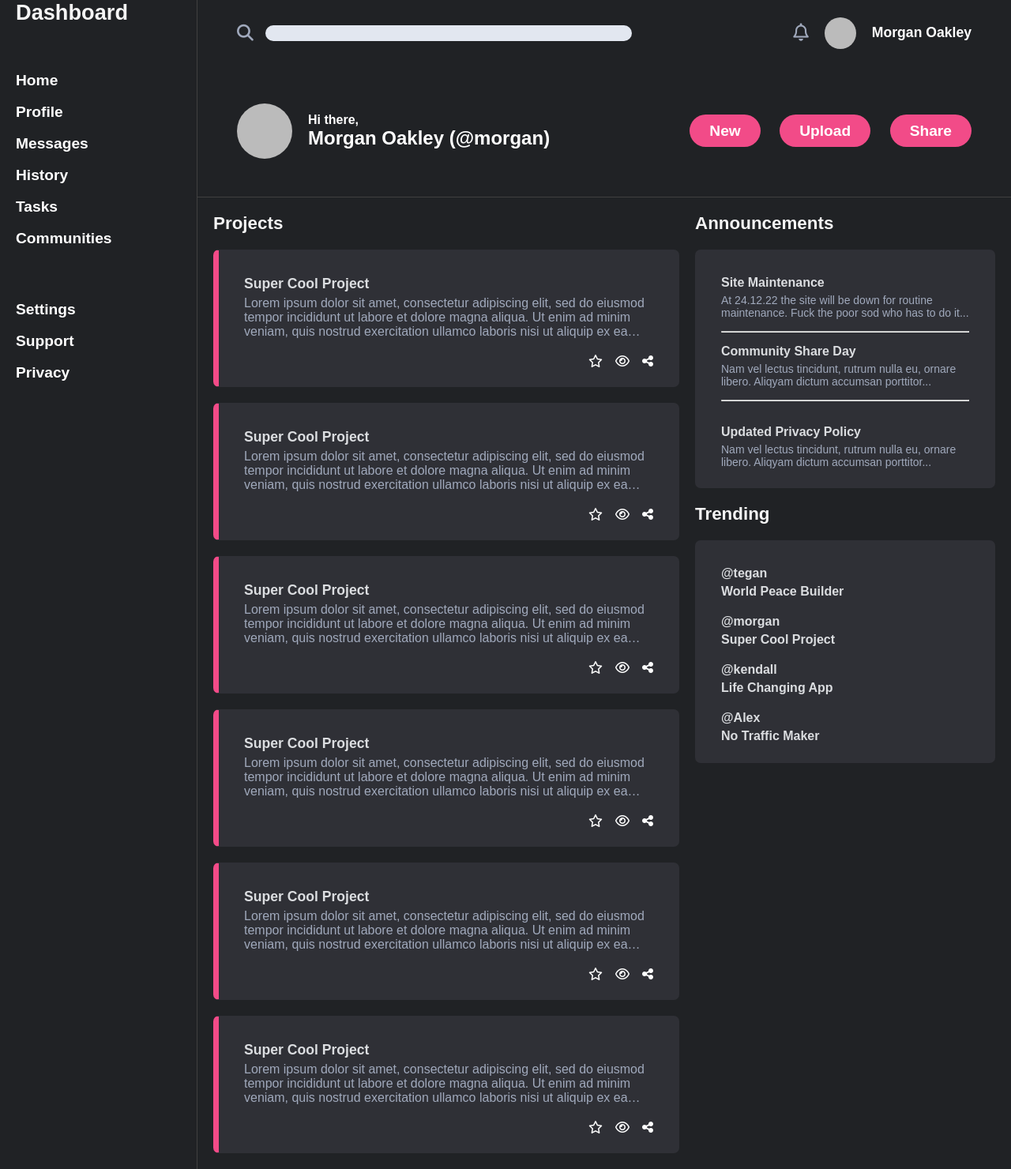
After one commit to baguswijaksono/PHP-Cash-Documentation, a PHP site: page /assets/php/admin_dashboard.php in a window 1280 px wide. The commit adds this page. Shown: the whole page at 79% size. Run offline with PHP 8.4, Linux system fonts and the light colour scheme; some libraries are stand-ins or nearby versions.

Commit message:
nambahin dasboard buat admin

```diff
--- /dev/null
+++ b/assets/css/admin_dashboard_style.css
@@ -0,0 +1,376 @@
+:root {
+
+    /*  HEADER  */
+    --header-color: #202225;
+    --header-text-color: white;
+    --header-button-color: #F24B88;
+    --header-button-color-hover: #ff96bc;
+    --header-border-color: #404040;
+
+    /*  SIDEBAR  */
+    --side-bar-bg-color: #202225;
+    --sidebar-bg-color-highlight: #3e3f48;
+    --sidebar-text-color: whitesmoke;
+    --sidebar-border-color: #404040;
+
+    /*  MAIN CONTENT  */
+    --main-content-color: #202225;
+    --content-headers: whitesmoke;
+    --main-content-title-color: #dbdde0;
+    --main-content-text-color: #A0A9BC;
+
+    /*  CARDS  */
+    --card-bg-color: #2f3036;
+    --card-border-color: dimgray;
+    --card-icon-color: white;
+    --project-card-highlight: #F24B88;
+
+    /*  TRENDING  */
+    --trending-text-color: #dbdde0;
+
+    /*  OTHER  */
+    --margin-top: 5px;
+    --hot-magenta: #f24b88;
+}
+
+* {
+    margin: 0;
+    font-family: Arial, Helvetica, sans-serif;
+}
+
+.container {
+    display: grid;
+    grid-template-columns: 250px 5fr;
+    grid-template-rows: 250px 5fr;
+    height: 100vh;
+}
+
+a {
+    text-decoration: none;
+}
+
+a:visited {
+    color: black
+}
+
+/*  HEADER  */
+
+.header {
+    background-color: var(--header-color);
+    grid-row: 1;
+    grid-column: 2;
+    display: grid;
+    grid-template-rows: 1fr 2fr;
+    grid-template-columns: auto;
+    padding-left: 50px;
+    padding-right: 50px;
+    border-bottom: 1px solid var(--header-border-color);
+}
+
+.search-bar {
+    display: grid;
+    grid-column: 1;
+    grid-template-columns: 2;
+    grid-template-rows: 0;
+    align-content: center;
+    align-items: center;
+    margin-right: auto;
+}
+
+.search-icon,
+.fa.solid {
+    grid-column: 1;
+    font-size: 1.3rem;
+    color: var(--main-content-text-color);
+}
+
+.search-bar > input {
+    outline: none;
+    border: none;
+    grid-column: 2;
+    margin-left: 15px;
+    width: 200%;
+    height: 1.1rem;
+    background-color: #e2e7f0;
+    padding: 10px 20px;
+    border-radius: 30px;
+}
+
+.user-menu {
+    grid-column: 2;
+    display: grid;
+    grid-template-columns: 3;
+    align-content: center;
+    align-items: center;
+    margin-left: auto;
+    grid-gap: 20px;
+}
+
+.notifications,
+.fa-bell-on {
+    font-size: 1.4rem;
+    color: var(--main-content-text-color);
+}
+
+.user-avatar-small {
+    height: 40px;
+    width: 40px;
+    background-color: #bbb;
+    border-radius: 50%;
+    display: inline-block;
+}
+
+.user-display-name {
+    color: var(--header-text-color);
+    grid-column: 3;
+    font-weight: 700;
+    font-size: 1.1rem;
+}
+
+.welcome-user {
+    display: grid;
+    grid-template-columns: 2;
+    grid-template-rows: 1;
+    grid-row: 2;
+    grid-column: 1;
+    align-content: center;
+    align-items: center;
+    margin-right: auto;
+    grid-gap: 20px;
+    color: var(--header-text-color);
+}
+
+.user-avatar-large {
+    height: 70px;
+    width: 70px;
+    background-color: #bbb;
+    border-radius: 50%;
+    display: inline-block;
+    grid-column: 1;
+}
+
+.greeting {
+    grid-column: 2;
+    grid-gap: 20px;
+    font-weight: 700;
+}
+
+.greeting-user {
+    font-size: 1.5rem;
+}
+
+.menu {
+    grid-row: 2;
+    align-self: center;
+    grid-column: 2;
+    margin-left: auto;
+}
+
+.menu-button {
+    background-color: var(--header-button-color);
+    color: white;
+    font-weight: 700;
+    font-size: 1.2rem;
+    width: 110px;
+    height: 0px;
+    border-radius: 30px;
+    margin-left: 20px;
+    padding: 10px 25px;
+}
+
+.menu-button:hover {
+    background-color: var(--header-button-color-hover);
+}
+
+.menu-button:visited {
+    color: white;
+}
+
+/*  SIDEBAR  */
+
+.sidebar {
+    background-color: var(--side-bar-bg-color);
+    grid-row: 1 / 3;
+    grid-column: 1;
+    color: var(--sidebar-text-color);
+    display: grid;
+    align-content: flex-start;
+    grid-gap: 50px;
+    border-right: 1px solid var(--sidebar-border-color);
+}
+
+.logo-container > .logo-text {
+    font-size: 1.7rem;
+    font-weight: 600;
+    padding-left: 20px;
+}
+
+ul.menu {
+    padding-left: 0;
+}
+
+.menu-item {
+    font-size: 1.2rem;
+    line-height: 40px;
+    text-decoration: none;
+    list-style-type: none;
+    padding-left: 20px;
+    font-weight: 700;
+    color: white;
+    margin: auto;
+}
+
+.menu-item:visited {
+    color: white;
+}
+
+.menu-item:hover {
+    background-color: var(--sidebar-bg-color-highlight);
+    border-left: 7px solid var(--project-card-highlight);
+}
+
+
+/*  MAIN CONTENT  */
+.main-content {
+    background: var(--main-content-color);
+    display: grid;
+    grid-template-columns: 3fr minmax(300px, 400px);
+}
+
+.main-content-header {
+    margin-top: 20px;
+    font-size: 1.4rem;
+    font-weight: 700;
+    color: var(--content-headers);
+}
+
+.projects-header {
+    margin-left: 20px;
+    color: var(--content-headers);
+}
+
+/*  PROJECTS  */
+
+.projects {
+    display: grid;
+    grid-template-columns: repeat(auto-fit, minmax(350px, 1fr));
+    grid-row: 1;
+    grid-column: 1;
+    grid-gap: 20px;
+    padding: 20px;
+    align-self: flex-start;
+}
+
+.card-container {
+    display: grid;
+    grid-template-columns: 1fr 1fr 1fr;
+    grid-row: 2 / -1;
+    grid-column: 1;
+    grid-gap: 30px;
+    padding: 20px;
+    align-self: flex-start;
+}
+
+.card {
+    box-sizing: border-box;
+    border-radius: 7px;
+    background-color: var(--card-bg-color);
+    padding: 2rem 2rem 1.5rem;
+    border: 1px solid transparent;
+}
+
+.project-card:hover {
+    border-top: 1px solid dimgray;
+    border-right: 1px solid dimgray;
+    border-bottom: 1px solid dimgray;
+}
+
+.project-card {
+    border-left: 7px solid var(--project-card-highlight);
+}
+
+.card-title {
+    color: var(--main-content-title-color);
+    font-size: 1.1rem;
+    font-weight: 700;
+}
+
+.card-text {
+    color: var(--main-content-text-color);
+    margin-top: var(--margin-top);
+
+    /* Used to limit text to three */
+    display: -webkit-box;
+    -webkit-line-clamp: 3;
+    -webkit-box-orient: vertical;
+    overflow: hidden;
+}
+
+.card-buttons {
+    display: flex;
+    justify-content: flex-end;
+    grid-gap: 1rem;
+    margin-top: 20px;
+}
+
+.card-icons {
+    color: var(--card-icon-color);
+}
+
+/*  ANNOUNCEMENTS  */
+
+hr.solid {
+    border-top: 1px solid #bbb;
+  }
+
+.announcements {
+    display: grid;
+    grid-column: 2 / -1;
+    grid-row: 1;
+    align-self: flex-start;
+    grid-gap: 15px;
+    margin-top: 20px;
+    margin-right: 20px;
+}
+
+.announcement-title:hover {
+    color: var(--hot-magenta);
+}
+
+.announcement-title {
+    font-weight: 600;
+    color: var(--main-content-title-color);
+}
+
+.announcement-text {
+    color: var(--main-content-text-color);
+    font-size: 14px;
+    margin-top: var(--margin-top);
+}
+
+.trending {
+    display: grid;
+    grid-column: 2 / -1;
+    grid-row: 2;
+    grid-gap: 20px;
+    margin-top: 20px;
+    margin-right: 20px;
+}
+
+.trending-links {
+    color: var(--main-content-title-color);
+    font-weight: 600;
+}
+
+.trending-links:visited {
+    color: var(--main-content-title-color);
+    font-weight: 600;
+}
+
+.trending-links:hover {
+    color: var(--hot-magenta);
+}
+
+.trending-title {
+    margin-top: var(--margin-top)
+}
--- a/assets/css/index_style.css
+++ b/assets/css/index_style.css
@@ -11,7 +11,7 @@
     background-image: url(../img/hand.jpg);
     background-position: bottom;
     background-repeat: no-repeat;
-    background-size: 75%;
+    background-size: 60%;
     color: white;
     padding: 0 8%;
 }
@@ -36,6 +36,7 @@ nav ul li a{
     text-decoration: none;
 }
 .hero h1{
+    padding-top: 8%;
     font-size: 75px;
     margin-top: 12%;
 }
--- /dev/null
+++ b/assets/php/admin_dashboard.php
@@ -0,0 +1,185 @@
+<script src="https://kit.fontawesome.com/0ac95c350b.js" crossorigin="anonymous"></script>
+    <title>Document</title>
+</head>
+<link rel="stylesheet" href="../css/admin_dashboard_style.css">
+<body>
+   <div class="container">
+     <div class="header">
+         <div class="search-bar">
+            <span><i class="fa-solid fa-magnifying-glass search-icon"></i></span>
+            <input type="text">
+         </div>
+         <div class="user-menu">
+            <div class="notifications">
+                <span><i class="fa-regular fa-bell"></i></span>
+             </div>
+            <div class="user-avatar-small"></div>
+            <div class="user-display-name">Morgan Oakley</div>
+         </div>
+         <div class="welcome-user">
+            <div class="user-avatar-large"></div>
+            <div class="greeting">
+                <div class="greeting-text">Hi there,</div>
+                <div class="greeting-user">Morgan Oakley (@morgan)</div>
+            </div>
+         </div>
+
+         <div class="menu">
+            <a class="menu-button" href="">New</a>
+            <a class="menu-button" href="">Upload</a>
+            <a class="menu-button" href="">Share</a>
+         </div>
+
+     </div>
+
+     <div class="sidebar">
+         <div class="logo-container">
+            <img src="" alt="" class="logo">
+            <div class="logo-text">Dashboard</div>
+         </div>
+         <div class="side-menu-primary">
+            <a href="" class=""><ul class="menu">
+                <li class="side-menu-home menu-item">Home</li>
+                <li class="side-menu-profile menu-item">Profile</li>
+                <li class="side-menu-messages menu-item">Messages</li>
+                <li class="side-menu-history menu-item">History</li>
+                <li class="side-menu-tasks menu-item">Tasks</li>
+                <li class="side-menu-communities menu-item">Communities</li>
+            </ul></a>
+         </div>
+         <div class="side-menu-secondary">
+            <a href="">
+                <ul class="menu">
+                    <li class="side-menu-settings menu-item">Settings</li>
+                    <li class="side-menu-support menu-item">Support</li>
+                    <li class="side-menu-privacy menu-item">Privacy</li>
+                </ul>
+            </a>
+
+         </div>
+     </div>
+
+    <div class="main-content">
+        <div class="projects-container">
+            <div class="projects-header main-content-header">Projects</div>
+            <div class="projects">
+                <!-- CARDS  -->
+                <div class="project-card card">
+                    <a href=""><div class="card-title">Super Cool Project</div>
+                        <div class="card-text">Lorem ipsum dolor sit amet, consectetur adipiscing elit, sed do eiusmod tempor incididunt ut labore et dolore magna aliqua. Ut enim ad minim veniam, quis nostrud exercitation ullamco laboris nisi ut aliquip ex ea commodo consequat. Duis aute irure dolor in reprehenderit in voluptate velit esse cillum dolore eu fugiat nulla pariatur. Excepteur sint occaecat cupidatat non proident, sunt in culpa qui officia deserunt mollit anim id est laborum.</div></a>
+                    <div class="card-buttons">
+                        <a href=""><div class="card-icon-favorite card-icons"><i class="fa-regular fa-star"></i></div></a>
+                        <a href=""><div class="card-icon-follow card-icons"><i class="fa-regular fa-eye"></i></div></a>
+                        <a href=""><div class="card-icon-share card-icons"><i class="fas fa-share-alt"></i></div></a>
+                    </div>
+                </div>
+                <div class="project-card card">
+                    <a href=""><div class="card-title">Super Cool Project</div>
+                        <div class="card-text">Lorem ipsum dolor sit amet, consectetur adipiscing elit, sed do eiusmod tempor incididunt ut labore et dolore magna aliqua. Ut enim ad minim veniam, quis nostrud exercitation ullamco laboris nisi ut aliquip ex ea commodo consequat. Duis aute irure dolor in reprehenderit in voluptate velit esse cillum dolore eu fugiat nulla pariatur. Excepteur sint occaecat cupidatat non proident, sunt in culpa qui officia deserunt mollit anim id est laborum.</div></a>
+                    <div class="card-buttons">
+                        <a href=""><div class="card-icon-favorite card-icons"><i class="fa-regular fa-star"></i></div></a>
+                        <a href=""><div class="card-icon-follow card-icons"><i class="fa-regular fa-eye"></i></div></a>
+                        <a href=""><div class="card-icon-share card-icons"><i class="fas fa-share-alt"></i></div></a>
+                    </div>
+                </div>
+                <div class="project-card card">
+                    <a href=""><div class="card-title">Super Cool Project</div>
+                        <div class="card-text">Lorem ipsum dolor sit amet, consectetur adipiscing elit, sed do eiusmod tempor incididunt ut labore et dolore magna aliqua. Ut enim ad minim veniam, quis nostrud exercitation ullamco laboris nisi ut aliquip ex ea commodo consequat. Duis aute irure dolor in reprehenderit in voluptate velit esse cillum dolore eu fugiat nulla pariatur. Excepteur sint occaecat cupidatat non proident, sunt in culpa qui officia deserunt mollit anim id est laborum.</div></a>
+                    <div class="card-buttons">
+                        <a href=""><div class="card-icon-favorite card-icons"><i class="fa-regular fa-star"></i></div></a>
+                        <a href=""><div class="card-icon-follow card-icons"><i class="fa-regular fa-eye"></i></div></a>
+                        <a href=""><div class="card-icon-share card-icons"><i class="fas fa-share-alt"></i></div></a>
+                    </div>
+                </div>
+                <div class="project-card card">
+                    <a href=""><div class="card-title">Super Cool Project</div>
+                        <div class="card-text">Lorem ipsum dolor sit amet, consectetur adipiscing elit, sed do eiusmod tempor incididunt ut labore et dolore magna aliqua. Ut enim ad minim veniam, quis nostrud exercitation ullamco laboris nisi ut aliquip ex ea commodo consequat. Duis aute irure dolor in reprehenderit in voluptate velit esse cillum dolore eu fugiat nulla pariatur. Excepteur sint occaecat cupidatat non proident, sunt in culpa qui officia deserunt mollit anim id est laborum.</div></a>
+                    <div class="card-buttons">
+                        <a href=""><div class="card-icon-favorite card-icons"><i class="fa-regular fa-star"></i></div></a>
+                        <a href=""><div class="card-icon-follow card-icons"><i class="fa-regular fa-eye"></i></div></a>
+                        <a href=""><div class="card-icon-share card-icons"><i class="fas fa-share-alt"></i></div></a>
+                    </div>
+                </div>
+                <div class="project-card card">
+                    <a href=""><div class="card-title">Super Cool Project</div>
+                        <div class="card-text">Lorem ipsum dolor sit amet, consectetur adipiscing elit, sed do eiusmod tempor incididunt ut labore et dolore magna aliqua. Ut enim ad minim veniam, quis nostrud exercitation ullamco laboris nisi ut aliquip ex ea commodo consequat. Duis aute irure dolor in reprehenderit in voluptate velit esse cillum dolore eu fugiat nulla pariatur. Excepteur sint occaecat cupidatat non proident, sunt in culpa qui officia deserunt mollit anim id est laborum.</div></a>
+                    <div class="card-buttons">
+                        <a href=""><div class="card-icon-favorite card-icons"><i class="fa-regular fa-star"></i></div></a>
+                        <a href=""><div class="card-icon-follow card-icons"><i class="fa-regular fa-eye"></i></div></a>
+                        <a href=""><div class="card-icon-share card-icons"><i class="fas fa-share-alt"></i></div></a>
+                    </div>
+                </div>
+                <div class="project-card card">
+                    <a href=""><div class="card-title">Super Cool Project</div>
+                        <div class="card-text">Lorem ipsum dolor sit amet, consectetur adipiscing elit, sed do eiusmod tempor incididunt ut labore et dolore magna aliqua. Ut enim ad minim veniam, quis nostrud exercitation ullamco laboris nisi ut aliquip ex ea commodo consequat. Duis aute irure dolor in reprehenderit in voluptate velit esse cillum dolore eu fugiat nulla pariatur. Excepteur sint occaecat cupidatat non proident, sunt in culpa qui officia deserunt mollit anim id est laborum.</div></a>
+                    <div class="card-buttons">
+                        <a href=""><div class="card-icon-favorite card-icons"><i class="fa-regular fa-star"></i></div></a>
+                        <a href=""><div class="card-icon-follow card-icons"><i class="fa-regular fa-eye"></i></div></a>
+                        <a href=""><div class="card-icon-share card-icons"><i class="fas fa-share-alt"></i></div></a>
+                    </div>
+                </div>
+            </div>
+        </div>
+
+         <div class="right-sidemenu">
+            <div class="main-content-header">Announcements</div>
+            <div class="announcements card">
+
+                <div class="announcement">
+                    <a href="" class="announcement-link"><div class="announcement-title">Site Maintenance</div></a>
+                    <div class="announcement-text">At 24.12.22 the site will be down for routine maintenance. Fuck the poor sod who has to do it...</div>
+                </div>
+
+                <hr class="solid">
+
+                <div class="announcement">
+                    <a href="" class="announcement-link"><div class="announcement-title">Community Share Day</div></a>
+                    <div class="announcement-text">Nam vel lectus tincidunt, rutrum nulla eu, ornare libero. Aliqyam dictum accumsan porttitor...</div>
+                </div>
+
+                <hr class="solid">
+                <a href="" class="announcement-link">
+                    <div class="announcement">
+                        <a href="" class="announcement-link"><div class="announcement-title">Updated Privacy Policy</div></a>
+                        <div class="announcement-text">Nam vel lectus tincidunt, rutrum nulla eu, ornare libero. Aliqyam dictum accumsan porttitor...</div>
+                    </div>
+                </a>
+
+            </div>
+            <div class="main-content-header">Trending</div>
+            <div class="trending card">
+                <div class="trend">
+                   <div class="trending-avatar"></div>
+                   <a href=""class="trending-links">
+                        <div class="trending-username">@tegan</div>
+                        <div class="trending-title">World Peace Builder</div>
+                   </a>
+                </div>
+                <div class="trend">
+                   <div class="trending-avatar"></div>
+                    <a href=""class="trending-links">
+                        <div class="trending-username">@morgan</div>
+                        <div class="trending-title">Super Cool Project</div>
+                    </a>
+                </div>
+                <div class="trend">
+                   <div class="trending-avatar"></div>
+                    <a href=""class="trending-links">
+                        <div class="trending-username">@kendall</div>
+                        <div class="trending-title">Life Changing App</div>
+                    </a>
+                </div>
+                <div class="trend">
+                <div class="trending-avatar"></div>
+                <a href=""class="trending-links">
+                    <div class="trending-username">@Alex</div>
+                    <div class="trending-title">No Traffic Maker</div>
+                </a>
+                </div>
+            </div>
+         </div>
+     </div>
+   </div>
+
+</body>
+</html>
--- a/index.php
+++ b/index.php
@@ -17,7 +17,7 @@
                 <li><a href="">Home</a></li>
                 <li><a href="assets/php/about_us.php">About</a></li>
                 <li><a href="assets/php/payment_method.php">Payment</a></li>
-                <li><a href="">Keluar</a></li>
+                <li><a href="assets/php/admin_dashboard.php">Admin</a></li>
             </ul>
         </nav>
 <center>
```
Also changed, not shown: assets/php/table_out.php (renamed from assets/css/table_out.php).
